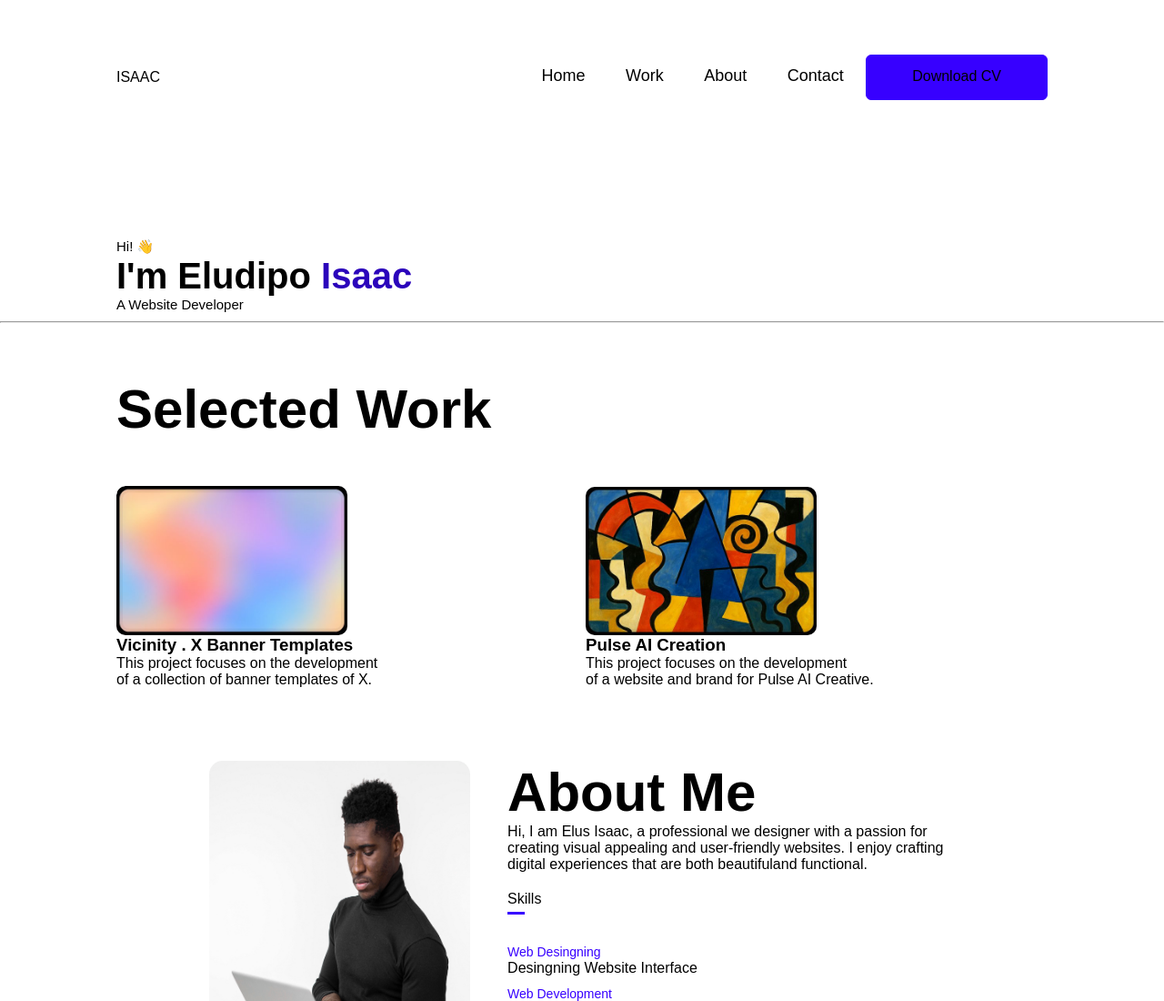
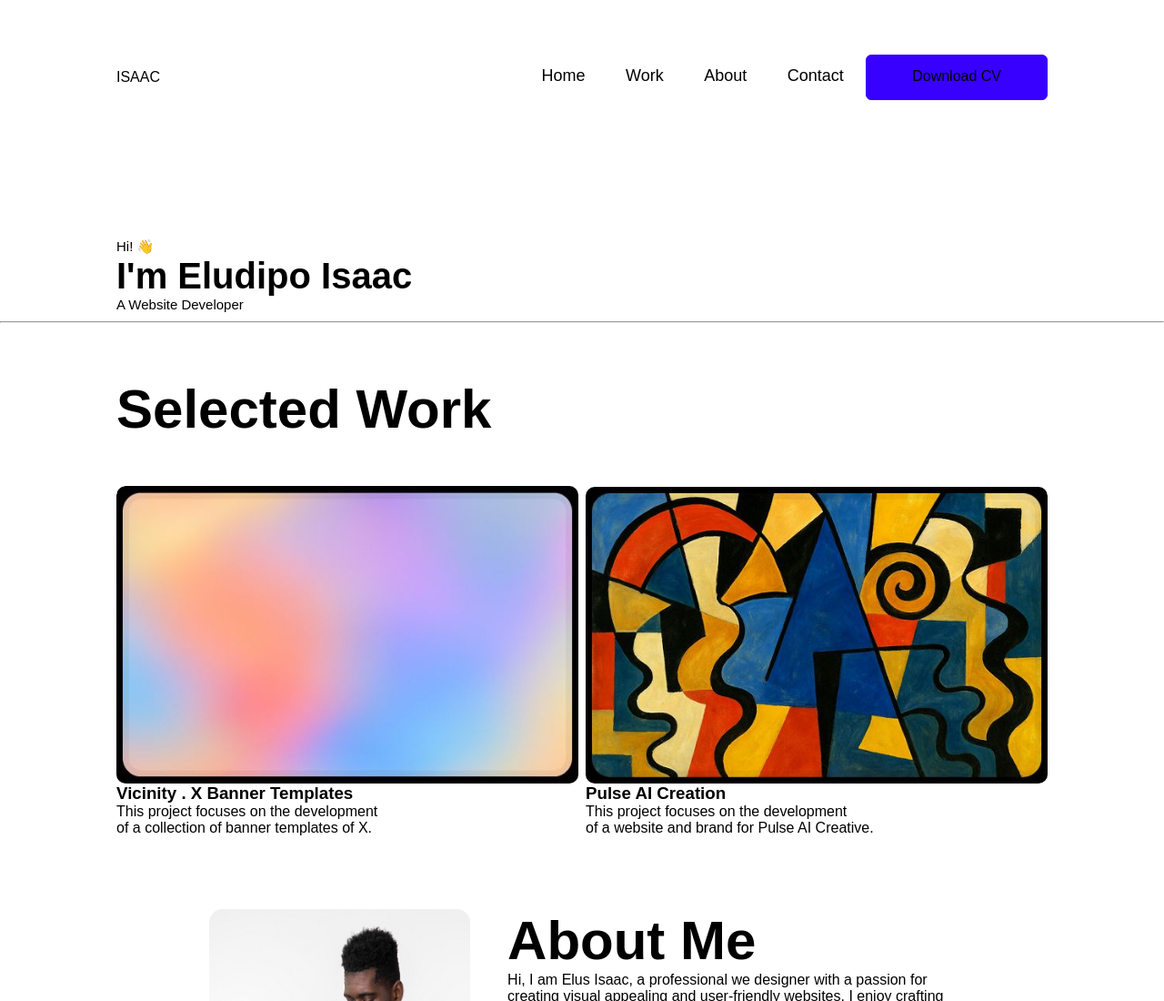
Before and after one commit to Titilayofaridat/isaac-portfolio, a plain HTML site: page index.html in a window 1280 px wide. Shown: the top 1100 px of the page at 91% size. Drawn offline with Linux system fonts and the light colour scheme.

Commit message:
Add files via upload

```diff
--- a/index.html
+++ b/index.html
@@ -31,7 +31,7 @@
         </nav>
         <div class="header-text">
             <p>Hi! <span class="wave">👋</span></p>
-            <h3>I'm Eludipo <span>Isaac</span></h3>
+            <h3>I'm Eludipo Isaac</h3>
             <p>A Website Developer</p>
 
 
@@ -54,19 +54,13 @@
                    </div>
                    <div>
                     <img src="images/work-2.jpg" class="float-left">
-
                     <h3>Pulse AI Creation</h3>
                     <p>This project focuses on the development <br> of a website and brand for Pulse AI Creative.</p>
                    </div>
 
             </div>
 
-                <!-- <div class="layer">
-                    <h3>Building Professional Website</h3>
-                    <p>I mastered HTML,CSS,and JAVA. I build the best an professional website.I am a programmer who develops
-                         World Widw applications.The applications typically use HTML,CSSans JavaScript </p>
-                         <a href="#"><i class="fa-solid fa-arrow-up-right-from-square"></i></a> -->
-                <!-- </div> -->
+
             </div>
 
 
--- a/style.css
+++ b/style.css
@@ -71,9 +71,6 @@ nav ul li a:hover::after{
     font-weight: none;
     font-size: 15px;
 }
-span {
-    color: #2b04bb;
-}
 
 
 /*---------portfolio-------*/
@@ -97,26 +94,9 @@ span {
     width: 50%;
     border-radius: 10px;
     display: flex;
-    /* transition: transform 0.5s; */
+
 }
-/* .layer{
-    width: 50%;
-    height: 0%;
-    background: linear-gradient(rgba(0,0,0,0.6), #fff);
-    border-radius: 10px;
-    position: absolute;
-    left: 0;
-    bottom: 0;
-    overflow: hidden;
-    display: flex;
-    align-items: center;
-    justify-content: center;
-    flex-direction: column;
-    padding: 0 40px;
-    text-align: center;
-    font-size: 14px;
-    transition: height 0.5s;
-} */
+
 .layer h3{
     font-weight: 600;
     margin-bottom: 20px;
@@ -124,23 +104,19 @@ span {
 
 }
 
-/* .float-left {
-    float: left;
-    margin-right: 10px;
 
-} */
 .image-row {
     display: flex;
     gap: 8px;
     align-items: center;
 }
-/* .image-row img {
-    height: 150px;
-    width: auto;
+
+.work img{
+    width: 100%;
+    border-radius: 10px;
     display: block;
 
-} */
-
+}
  /* About */
 
 
```
